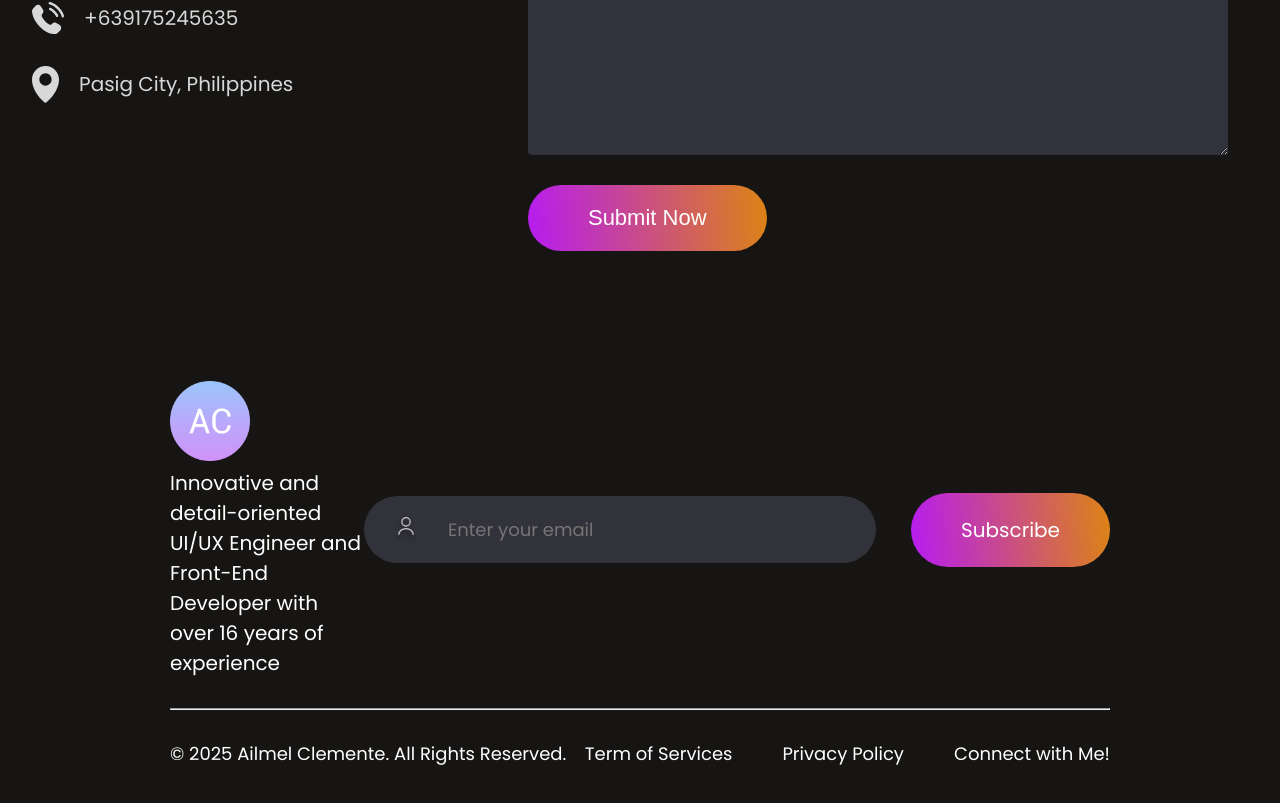
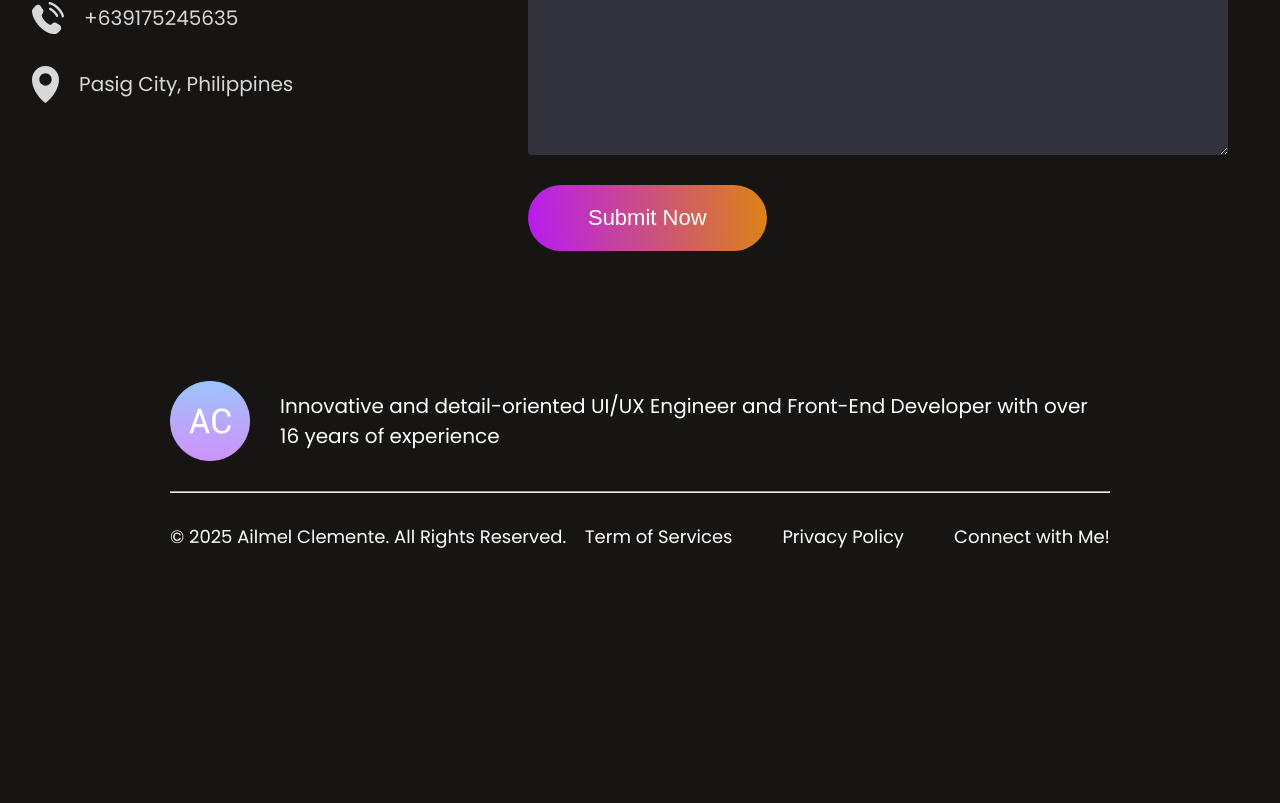
Before and after one commit to ailmel04/portfolio, a React (Vite) app: page / in a window 1280 px wide. Shown: the part 3123-3926 px from the top of the page. After the commit the page ends 3723 px from the top, so only its background shows below. Built offline with nearby package versions, Linux system fonts and the light colour scheme.

Commit message:
footer updates to remove Subscribe

```diff
--- a/src/components/Footer/Footer.css
+++ b/src/components/Footer/Footer.css
@@ -10,14 +10,17 @@
   height: auto;
 }
 
-.footer-top {
+.footer-top-left {
   display: flex;
-    justify-content: space-between;
+  justify-content: start;
+  align-items: center;
+  gap: 30px;
 }
 
 .footer-top-left p {
   font-size: 20px;
-    max-width: 400px;
+  /* max-width: 750px; */
+  white-space: normal;
 }
 
 .footer-top-right {
@@ -31,7 +34,7 @@
   gap: 30px;
   padding: 20px 30px;
   border-radius: 50px;
-    background: #32323B;
+  background: #32323b;
   padding-right: 80px;
 }
 
@@ -48,7 +51,7 @@
   font-size: 20px;
   padding: 22px 50px;
   border-radius: 50px;
-    background: linear-gradient(264deg, #DF8908 -5.09%, #B415FF 106.28%);
+  background: linear-gradient(264deg, #df8908 -5.09%, #b415ff 106.28%);
   cursor: pointer;
   transition: 0.3s;
 }
@@ -79,7 +82,7 @@
   transition: 0.3s;
 }
 
-@media(max-width: 768px) {
+@media (max-width: 768px) {
   .footer {
     margin: 50px 70px;
   }
@@ -111,7 +114,7 @@
   }
 }
 
-@media(max-width: 480px) {
+@media (max-width: 480px) {
   .footer {
     margin: 30px 20px;
     gap: 20px;
--- a/src/components/Footer/Footer.jsx
+++ b/src/components/Footer/Footer.jsx
@@ -11,13 +11,13 @@ const Footer = () => {
                 <img src={footer_logo} alt="" />
                 <p>Innovative and detail-oriented UI/UX Engineer and Front-End Developer with over 16 years of experience </p>
             </div>
-            <div className="footer-top-right">
+            {/* <div className="footer-top-right">
                 <div className="footer-email-input">
                     <img src={user_icon} alt="" />
                     <input type="email" placeholder='Enter your email' />
                 </div>
                 <div className="footer-subscribe">Subscribe</div>
-            </div>
+            </div> */}
         </div>
         <hr />
         <div className="footer-bottom">
```
Also changed, not shown: 1 other file (tests, documents, lock files or other folders). Lines whose indentation alone changed are shown as unchanged.
